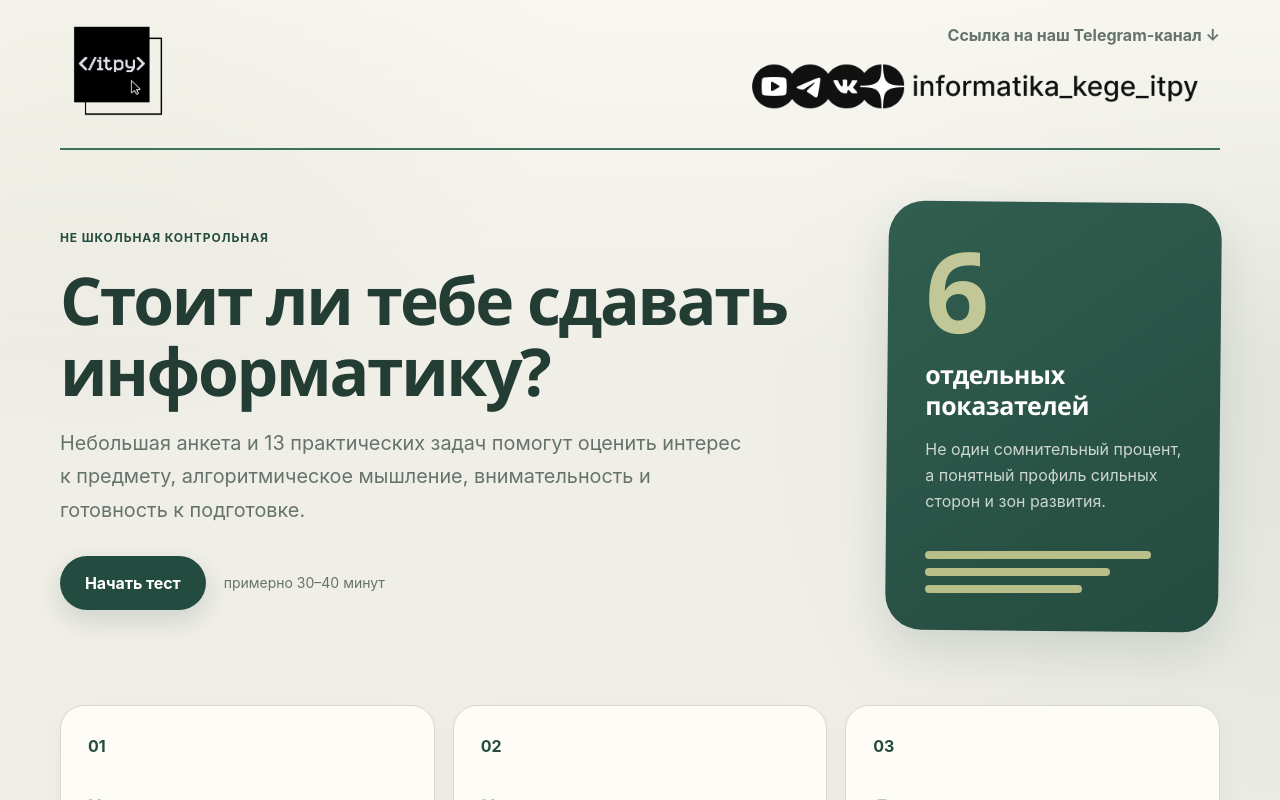
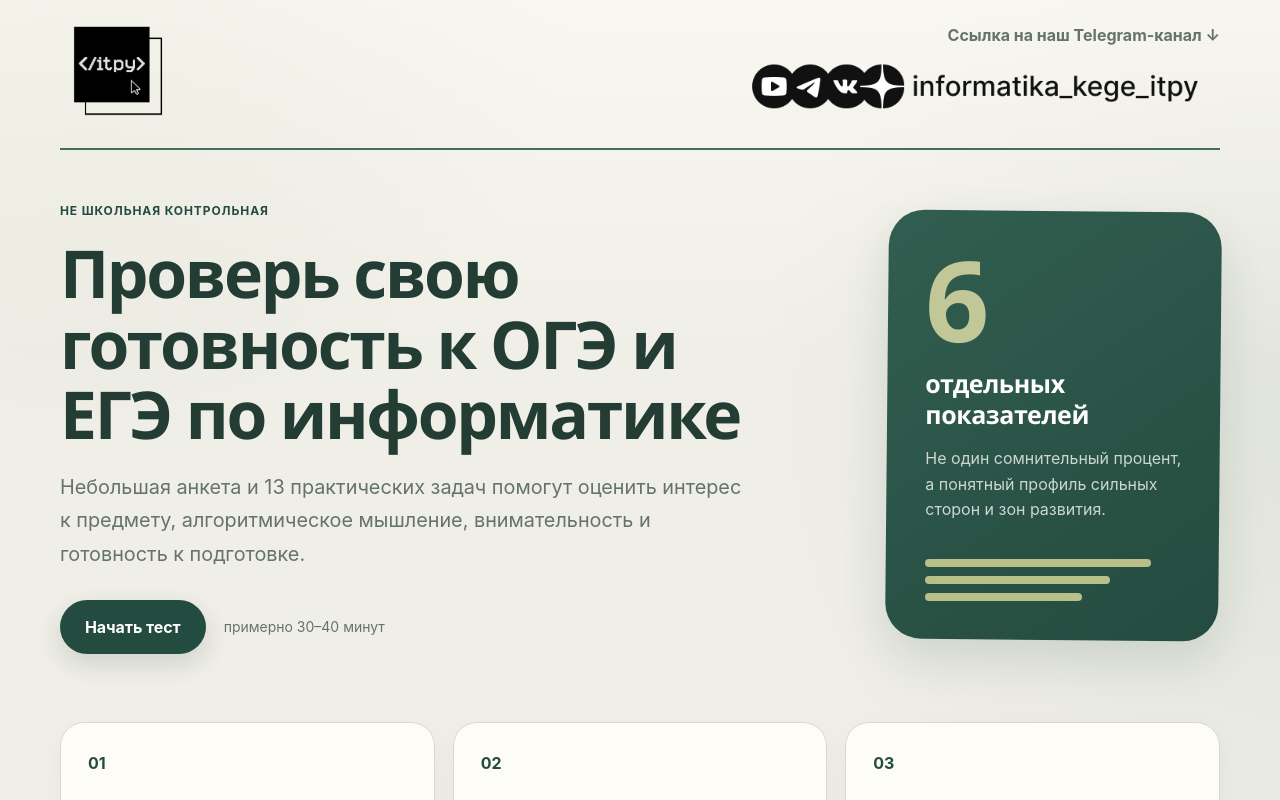
Before and after one commit to mikesha22/itpy-proftest, a Next.js app: page / in a window 1280 px wide. Shown: the top 800 px of the page. Built offline with nearby package versions, Linux system fonts and the light colour scheme.

Commit message:
изменили заголовок теста

```diff
--- a/app/layout.tsx
+++ b/app/layout.tsx
@@ -6,7 +6,7 @@ import "./globals.css";
 import "./theme.css";
 
 export const metadata: Metadata = {
-  title: "Стоит ли тебе сдавать информатику? — itpy",
+  title: "Проверь свою готовность к ОГЭ и ЕГЭ по информатике — itpy",
   description: "Диагностический мини-тест для учеников 8–9 классов.",
 };
 
--- a/app/page.tsx
+++ b/app/page.tsx
@@ -5,7 +5,7 @@ export default function HomePage() {
       <section className="hero">
         <div className="hero-copy">
           <div className="eyebrow">Не школьная контрольная</div>
-          <h1>Стоит ли тебе сдавать информатику?</h1>
+          <h1>Проверь свою готовность к ОГЭ и ЕГЭ по информатике</h1>
           <p className="hero-text">
             Небольшая анкета и 13 практических задач помогут оценить интерес к предмету,
             алгоритмическое мышление, внимательность и готовность к подготовке.
```
